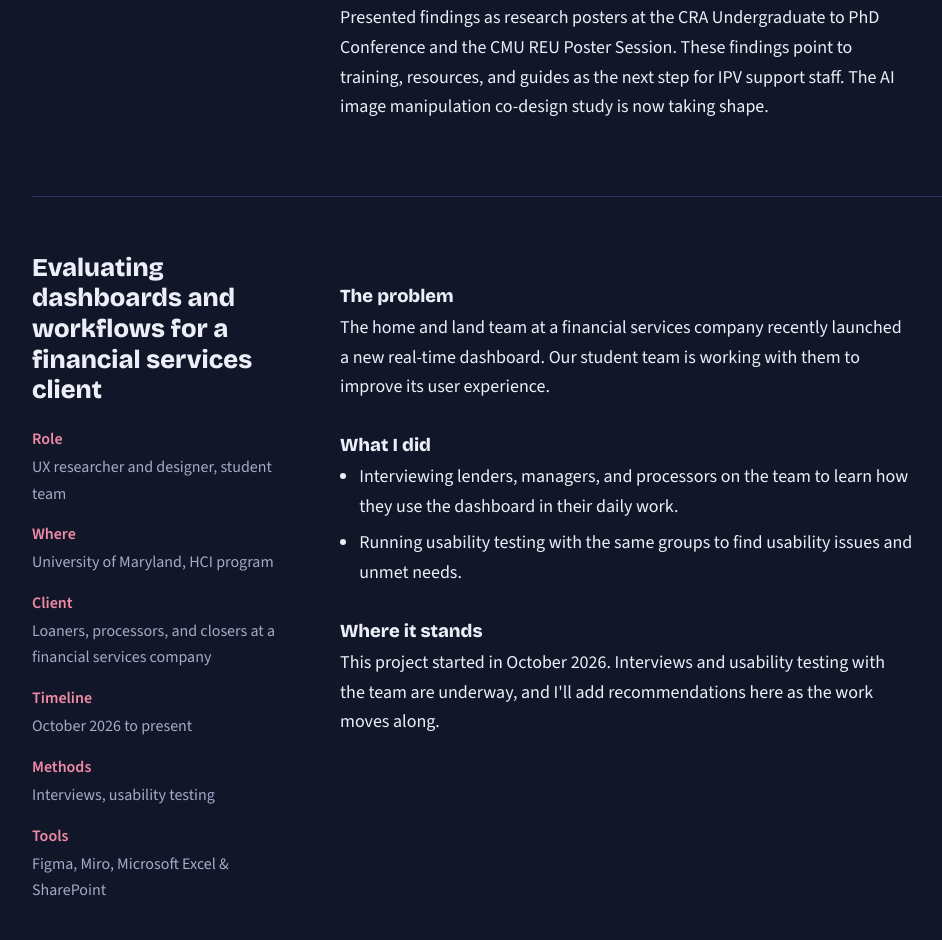
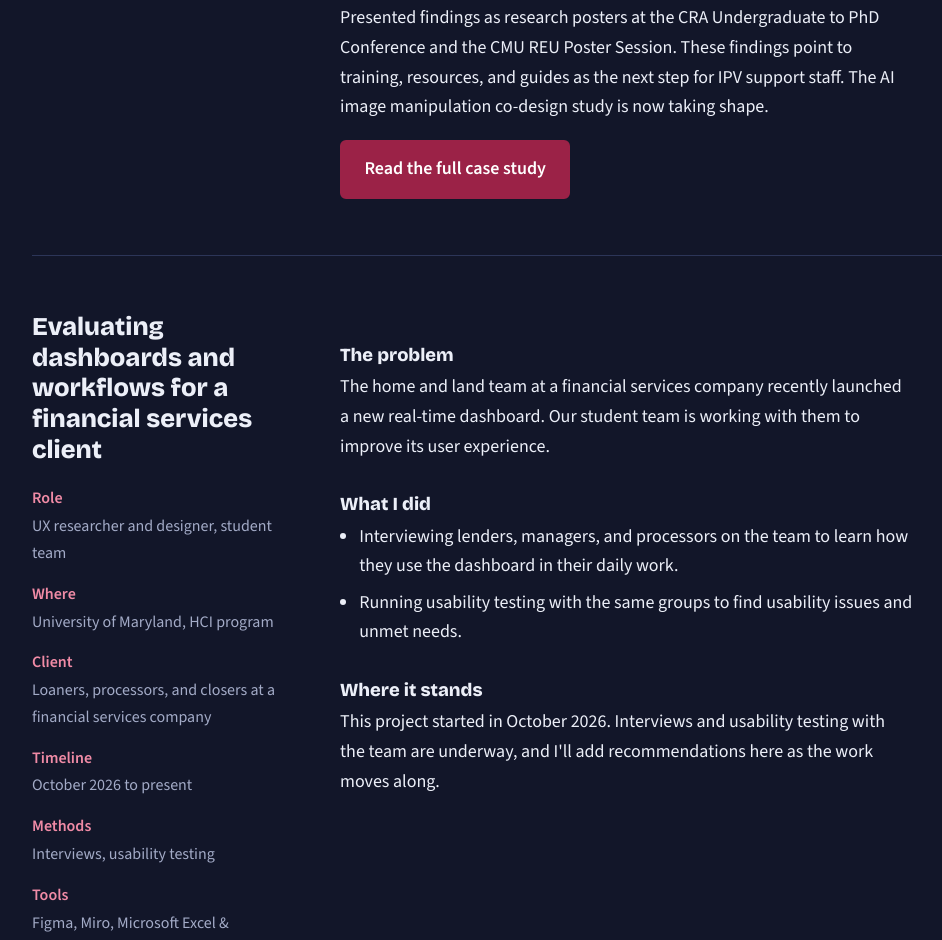
Before and after one commit to ygalle-lab/yasmeengalleportfolio, a plain HTML site: page index.html in a window 1280 px wide. Shown: the part 2404-3344 px from the top of the page, without its empty margins (112-1054 px from the left). Drawn offline with nearby package versions, Linux system fonts and the light colour scheme.

Commit message:
Update index.html

```diff
--- a/index.html
+++ b/index.html
@@ -157,6 +157,9 @@ footer{padding:2.5rem 0;border-top:1px solid var(--line);color:var(--muted);font
 
         <h4>Result</h4>
         <p>Presented findings as research posters at the CRA Undergraduate to PhD Conference and the CMU REU Poster Session. These findings point to training, resources, and guides as the next step for IPV support staff. The AI image manipulation co-design study is now taking shape.</p>
+        <div class="btns">
+          <a class="btn solid" href="ipv-case-study.html">Read the full case study</a>
+        </div>
       </div>
     </article>
 
```
